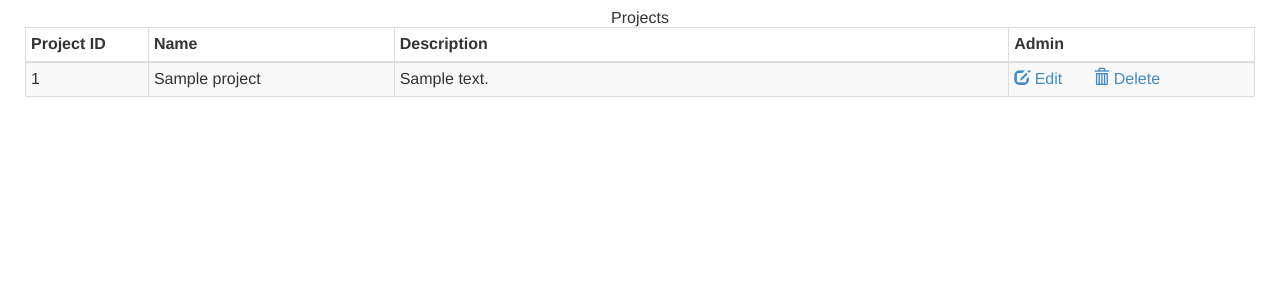
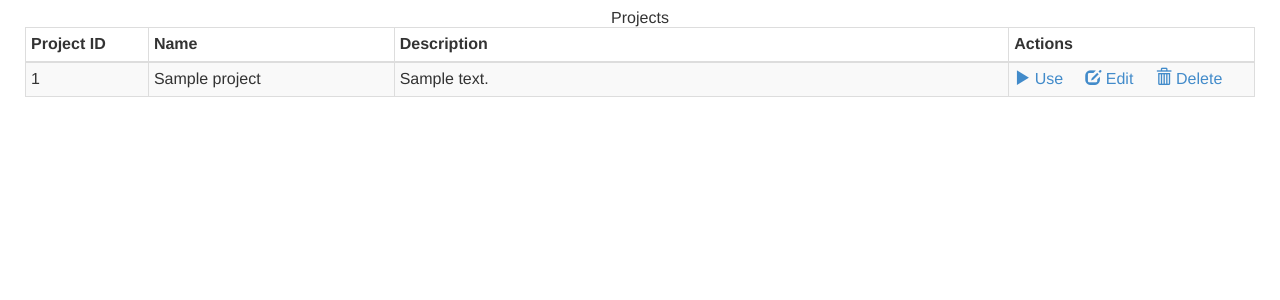
Before and after one commit to dacb/viscount, a Flask app: page /projects in a window 1280 px wide. Shown: the part 51-351 px from the top of the page. Run offline with Flask 2, Linux system fonts and the light colour scheme; a user stored in the database is signed in; tables that the repository leaves empty hold one stand-in row (values such as "Sample post"); some libraries are stand-ins or nearby versions.

Commit message:
Improved projects viewing and glyphs for edit, etc.

```diff
--- a/viscount/project.py
+++ b/viscount/project.py
@@ -17,12 +17,12 @@ def projects():
 	projects = db.session.query(Project).all()
 	return render_template('projects.html', user=user, projects=db.session.query(Project).all())
 
-@app.route('/project/<name>')
+@app.route('/project/<id>')
 @login_required
-def project(name):
+def project(id):
 	user = g.user
-	project = db.session.query(Project).filter_by(name = name).first()
+	project = db.session.query(Project).filter_by(id = id).first()
 	if project == None:
-		flash('Project %s not found.' % name)
+		flash('Project with ID %s not found.' % id)
 		return redirect(url_for('projects'))
 	return render_template('project.html', user=user, project=project)
--- a/viscount/templates/projects.html
+++ b/viscount/templates/projects.html
@@ -12,9 +12,7 @@
         <th width="10%">Project ID</th>
         <th width="20%">Name</th>
         <th width="50%">Description</th>
-        {% if user.role == "admin" %}
-        <th>Admin</th>
-	{% endif %}
+        <th>Actions</th>
       </tr>
     </thead>
     <tbody>
@@ -23,15 +21,15 @@
             <td>{{ project.id }}</td>
             <td>{{ project.name }}</td>
             <td>{{ project.description }}</td>
+            <td>
+		<a href="{{ 'project/' ~ project.id }}"><i class="glyphicon glyphicon-play"></i> Use</a>
             {% if user.role == "admin" %}
-            <td>
-		<a href="{{ url_for('index') }}"><i class="glyphicon glyphicon-edit"></i> Edit</a>
-		&nbsp;
-		&nbsp;
-		&nbsp;
-		<a href="{{ url_for('index') }}"><i class="glyphicon glyphicon-trash"></i> Delete</a>
+		&nbsp; &nbsp;
+		<a href="{{ 'project/' ~ project.id ~ '/edit' }}"><i class="glyphicon glyphicon-edit"></i> Edit</a>
+		&nbsp; &nbsp;
+		<a href="{{ 'project/' ~ project.id ~ '/delete' }}"><i class="glyphicon glyphicon-trash"></i> Delete</a>
+	    {% endif %}
 	    </td>
-	    {% endif %}
           </tr>
         {% endfor %}
     </tbody>
```
